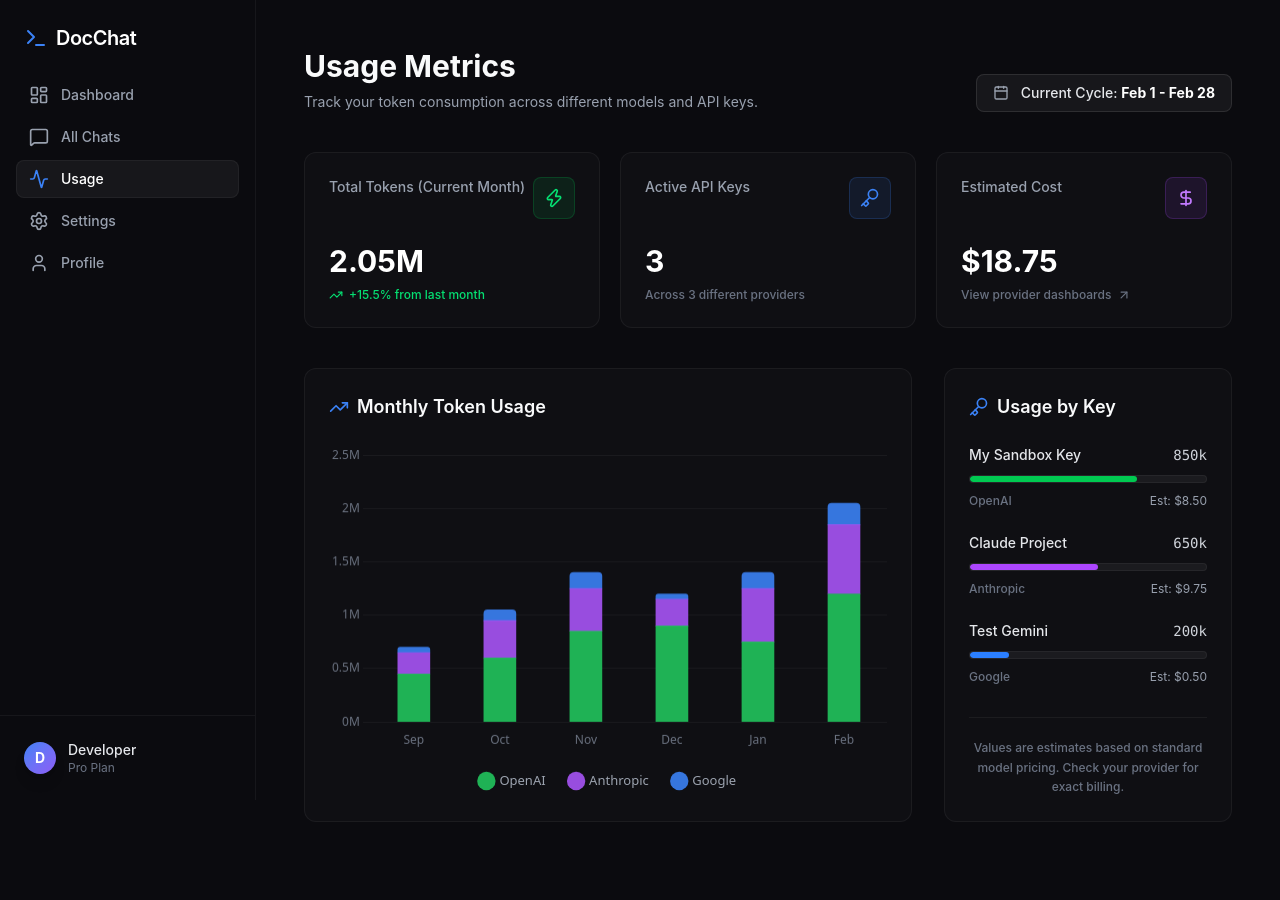
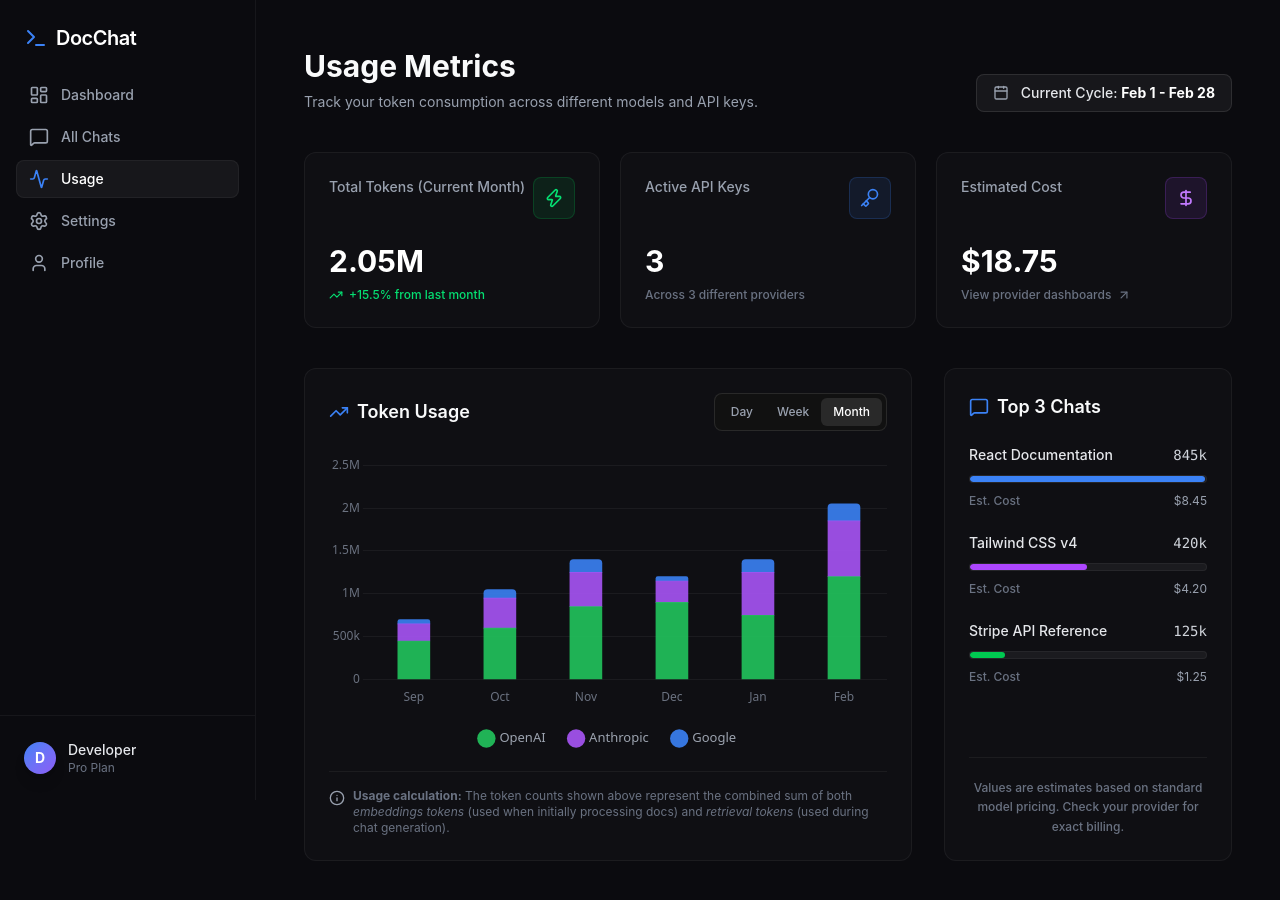
Before and after one commit to avishek0769/DocChat, a React (Vite) app: page /usage in a window 1280 px wide. Shown: the top 900 px of the page. Before the commit the page ends 870 px from the top, so only its background shows below. Built offline with nearby package versions, Linux system fonts and the light colour scheme.

Commit message:
Usage shows tokens used - per month, week, day. And top 3 chats in usage

```diff
--- a/src/pages/Dashboard.tsx
+++ b/src/pages/Dashboard.tsx
@@ -396,7 +396,7 @@ const Dashboard = () => {
                                         <span className="w-3.5 h-3.5 rounded-full bg-white/10 text-[9px] flex items-center justify-center cursor-help border border-white/20 hover:bg-white/20 transition-colors">
                                             i
                                         </span>
-                                        <div className="absolute bottom-full left-0 mb-2 w-48 p-2 rounded-lg bg-[#2a2a35] text-xs text-gray-200 shadow-xl border border-white/10 opacity-0 group-hover/tooltip:opacity-100 transition-opacity pointer-events-none z-50 text-center whitespace-normal normal-case font-normal tracking-normal text-left">
+                                        <div className="absolute bottom-full left-0 mb-2 w-48 p-2 rounded-lg bg-[#2a2a35] text-xs text-gray-200 shadow-xl border border-white/10 opacity-0 group-hover/tooltip:opacity-100 transition-opacity pointer-events-none z-50 whitespace-normal normal-case font-normal tracking-normal text-left">
                                             Total tokens used for creating embeddings and retrieval.
                                         </div>
                                     </span>
--- a/src/pages/Usage.tsx
+++ b/src/pages/Usage.tsx
@@ -1,5 +1,6 @@
+import { useState, useMemo } from "react";
 import { Sidebar } from "../components/Sidebar";
-import { Zap, TrendingUp, Key, Calendar, ArrowUpRight, DollarSign } from "lucide-react";
+import { Zap, TrendingUp, Key, Calendar, ArrowUpRight, DollarSign, MessageSquare, Info } from "lucide-react";
 import {
   Chart as ChartJS,
   CategoryScale,
@@ -22,50 +23,72 @@ ChartJS.register(
 );
 
 // Mock Data for Usage
-const MONTHLY_USAGE = [
-  { month: "Sep", openai: 450000, anthropic: 200000, google: 50000, total: 700000 },
-  { month: "Oct", openai: 600000, anthropic: 350000, google: 100000, total: 1050000 },
-  { month: "Nov", openai: 850000, anthropic: 400000, google: 150000, total: 1400000 },
-  { month: "Dec", openai: 900000, anthropic: 250000, google: 50000, total: 1200000 },
-  { month: "Jan", openai: 750000, anthropic: 500000, google: 150000, total: 1400000 },
-  { month: "Feb", openai: 1200000, anthropic: 650000, google: 200000, total: 2050000 },
+const USAGE_DATA = {
+  day: [
+    { label: "Mon", openai: 45000, anthropic: 20000, google: 5000 },
+    { label: "Tue", openai: 55000, anthropic: 25000, google: 10000 },
+    { label: "Wed", openai: 80000, anthropic: 40000, google: 15000 },
+    { label: "Thu", openai: 60000, anthropic: 30000, google: 10000 },
+    { label: "Fri", openai: 90000, anthropic: 45000, google: 20000 },
+    { label: "Sat", openai: 30000, anthropic: 10000, google: 5000 },
+    { label: "Sun", openai: 25000, anthropic: 15000, google: 5000 },
+  ],
+  week: [
+    { label: "Week 1", openai: 300000, anthropic: 150000, google: 50000 },
+    { label: "Week 2", openai: 250000, anthropic: 120000, google: 40000 },
+    { label: "Week 3", openai: 450000, anthropic: 200000, google: 60000 },
+    { label: "Week 4", openai: 200000, anthropic: 180000, google: 50000 },
+  ],
+  month: [
+    { label: "Sep", openai: 450000, anthropic: 200000, google: 50000 },
+    { label: "Oct", openai: 600000, anthropic: 350000, google: 100000 },
+    { label: "Nov", openai: 850000, anthropic: 400000, google: 150000 },
+    { label: "Dec", openai: 900000, anthropic: 250000, google: 50000 },
+    { label: "Jan", openai: 750000, anthropic: 500000, google: 150000 },
+    { label: "Feb", openai: 1200000, anthropic: 650000, google: 200000 },
+  ]
+};
+
+const TOP_CHATS_USAGE = [
+  { name: "React Documentation", tokens: 845000, cost: "$8.45", color: "bg-accent-blue" },
+  { name: "Tailwind CSS v4", tokens: 420000, cost: "$4.20", color: "bg-purple-500" },
+  { name: "Stripe API Reference", tokens: 125000, cost: "$1.25", color: "bg-green-500" },
 ];
 
-const API_KEYS_USAGE = [
-  { name: "My Sandbox Key", provider: "OpenAI", tokens: 850000, cost: "$8.50", color: "bg-green-500" },
-  { name: "Claude Project", provider: "Anthropic", tokens: 650000, cost: "$9.75", color: "bg-purple-500" },
-  { name: "Test Gemini", provider: "Google", tokens: 200000, cost: "$0.50", color: "bg-blue-500" },
-];
+export const Usage = () => {
+    const [timeframe, setTimeframe] = useState<"day" | "week" | "month">("month");
+
+    const currentData = USAGE_DATA[timeframe];
 
     // Chart.js Data & Options configurations
-const chartData = {
-    labels: MONTHLY_USAGE.map((d) => d.month),
+    const chartData = useMemo(() => ({
+        labels: currentData.map((d) => d.label),
         datasets: [
             {
                 label: "OpenAI",
-            data: MONTHLY_USAGE.map((d) => d.openai),
+                data: currentData.map((d) => d.openai),
                 backgroundColor: "rgba(34, 197, 94, 0.9)", // green-500
                 borderRadius: 4,
                 barThickness: 32,
             },
             {
                 label: "Anthropic",
-            data: MONTHLY_USAGE.map((d) => d.anthropic),
+                data: currentData.map((d) => d.anthropic),
                 backgroundColor: "rgba(168, 85, 247, 0.9)", // purple-500
                 borderRadius: 4,
                 barThickness: 32,
             },
             {
                 label: "Google",
-            data: MONTHLY_USAGE.map((d) => d.google),
+                data: currentData.map((d) => d.google),
                 backgroundColor: "rgba(59, 130, 246, 0.9)", // blue-500
                 borderRadius: 4,
                 barThickness: 32,
             },
         ],
-};
+    }), [currentData]);
 
-const chartOptions = {
+    const chartOptions = useMemo(() => ({
         responsive: true,
         maintainAspectRatio: false,
         plugins: {
@@ -136,7 +159,10 @@ const chartOptions = {
                         family: "ui-sans-serif, system-ui, sans-serif",
                     },
                     callback: function(value: string | number) {
-                    return (Number(value) / 1000000) + "M";
+                        const num = Number(value);
+                        if (num >= 1000000) return (num / 1000000) + "M";
+                        if (num >= 1000) return (num / 1000) + "k";
+                        return num;
                     },
                     maxTicksLimit: 6,
                 },
@@ -149,9 +175,7 @@ const chartOptions = {
             mode: 'index' as const,
             intersect: false,
         },
-};
-
-export const Usage = () => {
+    }), []);
     return (
         <div className="min-h-screen bg-[#0b0b0f] text-gray-50 flex font-sans selection:bg-accent-purple/30">
             <Sidebar />
@@ -222,39 +246,64 @@ export const Usage = () => {
                     <div className="grid grid-cols-1 lg:grid-cols-3 gap-8">
                         {/* Token Usage Chart */}
                         <div className="lg:col-span-2 p-6 rounded-xl bg-white/2 border border-white/5 flex flex-col">
-                            <h3 className="text-lg font-semibold mb-6 flex items-center gap-2">
+                            <div className="flex flex-col sm:flex-row sm:items-center justify-between gap-4 mb-6">
+                                <h3 className="text-lg font-semibold flex items-center gap-2">
                                     <TrendingUp className="w-5 h-5 text-accent-blue" />
-                                Monthly Token Usage
+                                    Token Usage
                                 </h3>
+
+                                <div className="flex bg-[#111] border border-white/10 rounded-lg p-1">
+                                    {(["day", "week", "month"] as const).map((t) => (
+                                        <button
+                                            key={t}
+                                            onClick={() => setTimeframe(t)}
+                                            className={`px-3 py-1.5 text-xs font-medium rounded-md capitalize transition-colors ${
+                                                timeframe === t
+                                                    ? "bg-white/10 text-white"
+                                                    : "text-gray-400 hover:text-gray-200 hover:bg-white/5"
+                                            }`}
+                                        >
+                                            {t}
+                                        </button>
+                                    ))}
+                                </div>
+                            </div>
 
                             <div className="flex-1 w-full min-h-[300px]">
                                 <Bar data={chartData} options={chartOptions} />
                             </div>
+
+                            <div className="mt-4 pt-4 border-t border-white/5 flex items-start gap-2 text-xs text-gray-500">
+                                <Info className="w-4 h-4 shrink-0 mt-0.5 text-gray-400" />
+                                <p>
+                                    <strong>Usage calculation:</strong> The token counts shown above represent the combined sum of both <em>embeddings tokens</em> (used when initially processing docs) and <em>retrieval tokens</em> (used during chat generation).
+                                </p>
+                            </div>
                         </div>
 
-                        {/* API Keys Usage Breakdown */}
+                        {/* Top Chats Breakdown */}
                         <div className="p-6 rounded-xl bg-white/2 border border-white/5 flex flex-col">
                             <h3 className="text-lg font-semibold mb-6 flex items-center gap-2">
-                                <Key className="w-5 h-5 text-accent-blue" />
-                                Usage by Key
+                                <MessageSquare className="w-5 h-5 text-accent-blue" />
+                                Top 3 Chats
                             </h3>
 
                             <div className="space-y-6 flex-1">
-                                {API_KEYS_USAGE.map((key, i) => (
+                                {TOP_CHATS_USAGE.map((chat, i) => (
                                     <div key={i} className="space-y-2.5">
                                         <div className="flex justify-between items-center text-sm">
-                                            <span className="font-medium text-gray-200">{key.name}</span>
-                                            <span className="text-gray-300 font-mono font-medium">{(key.tokens / 1000).toFixed(0)}k</span>
+                                            <span className="font-medium text-gray-200 truncate pr-2" title={chat.name}>{chat.name}</span>
+                                            <span className="text-gray-300 font-mono font-medium shrink-0">{(chat.tokens / 1000).toFixed(0)}k</span>
                                         </div>
                                         <div className="w-full h-2 bg-white/5 rounded-full overflow-hidden border border-white/5">
                                             <div
-                                                className={`h-full ${key.color} rounded-full`}
-                                                style={{ width: `${(key.tokens / 1200000) * 100}%` }}
+                                                className={`h-full ${chat.color} rounded-full`}
+                                                style={{ width: `${(chat.tokens / 850000) * 100}%` }}
                                             />
                                         </div>
                                         <div className="flex justify-between items-center text-xs">
-                                            <span className="text-gray-500 font-medium">{key.provider}</span>
-                                            <span className="text-gray-400">Est: {key.cost}</span>
+                                            <span className="text-gray-500 font-medium">Est. Cost</span>
+                                            <span className="text-gray-400">{chat.cost}</span>
                                         </div>
                                     </div>
                                 ))}
```
Lines whose indentation alone changed are shown as unchanged.
